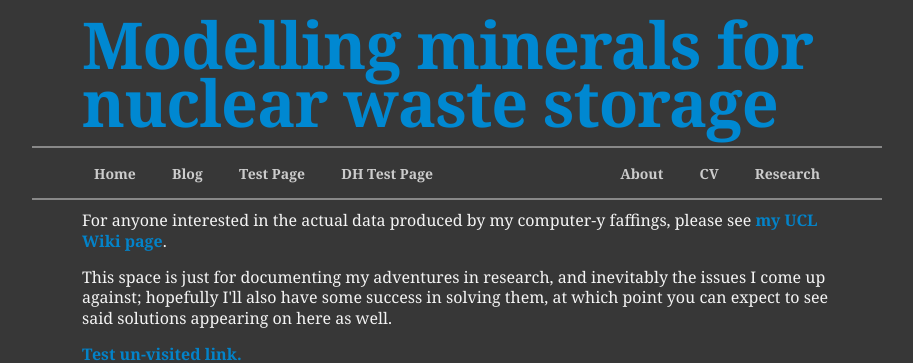
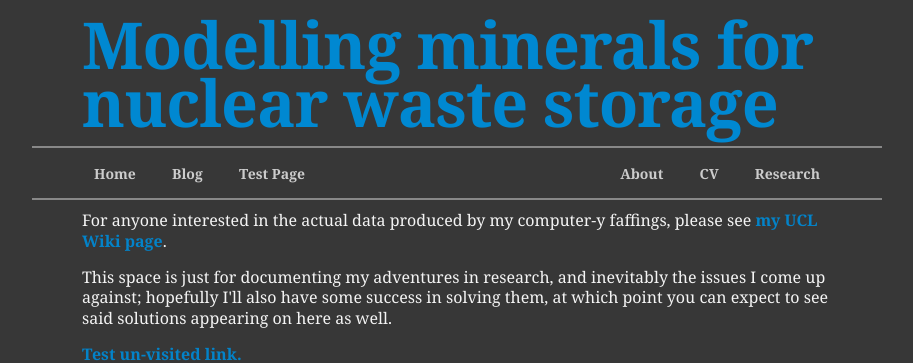
Before and after one commit to jamesprime/jamesprime.github.io, a Jekyll site: the page built from index.html, in a window 1280 px wide. Shown: the top 363 px of the page, without its empty margins (183-1096 px from the left). Built offline with Jekyll 4.4.1, drawn with Linux system fonts in a browser that asks for light colours; nearby versions of some CDN libraries; some web fonts are replaced.

Commit message:
Updated /_includes/banner.html
Commented out link to DH Test Page, because it's no longer required

```diff
--- a/_includes/banner.html
+++ b/_includes/banner.html
@@ -7,7 +7,7 @@
                         <li><a href="{{ site.url }}" class="button">Home</a></li>
                         <li><a href="/blog" class="button">Blog</a></li>
                         <li><a href="/test.html" class="button">Test Page</a></li>
-                        <li><a href="/dhtest.html" class="button">DH Test Page</a></li>
+                        <!-- <li><a href="/dhtest.html" class="button">DH Test Page</a></li> -->
                     </ul>
                 </div>
                 <div class="rightbuttons">
```
